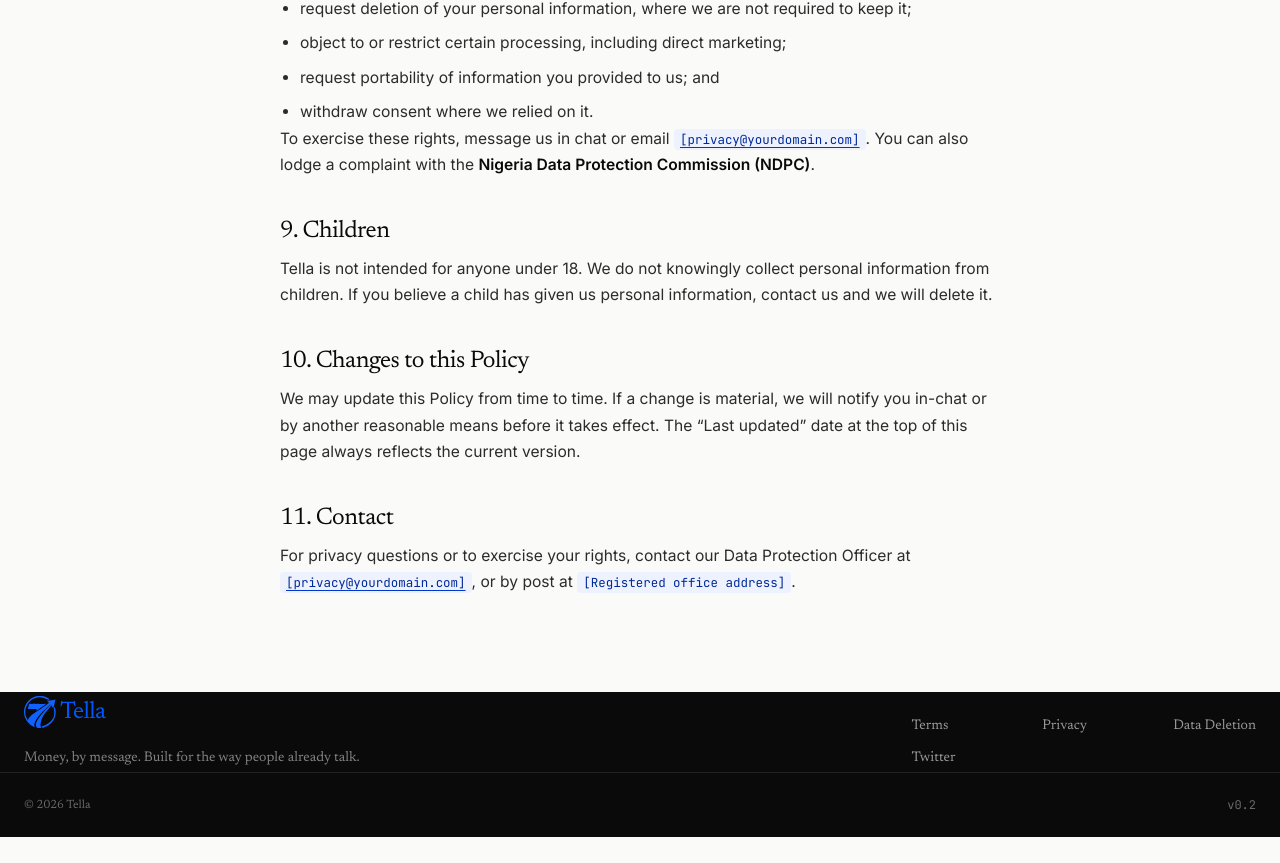
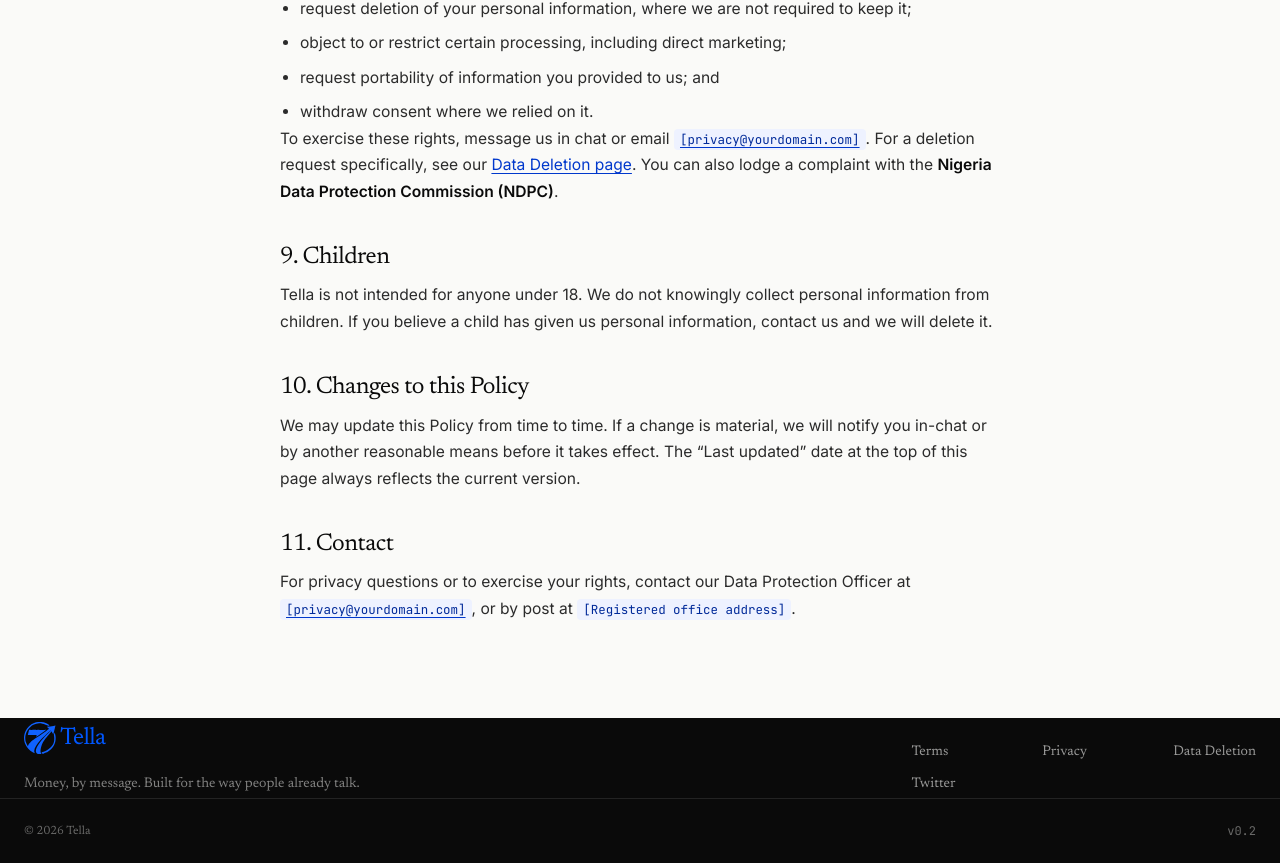
Before and after one commit to ibochivincent-lang/meirei, a Next.js app: page /privacy in a window 1280 px wide. Shown: the part 2899-3762 px from the top of the page. Before the commit the page ends 3736 px from the top, so only its background shows below. Built offline with nearby package versions, Linux system fonts and the light colour scheme.

Commit message:
feat: cross-link data deletion page from privacy policy rights section

```diff
--- a/app/(legal)/privacy/page.tsx
+++ b/app/(legal)/privacy/page.tsx
@@ -268,6 +268,10 @@
           <a href="mailto:privacy@example.com" className="legal-link">
             <Placeholder>[privacy@yourdomain.com]</Placeholder>
           </a>
+          . For a deletion request specifically, see our{" "}
+          <a href="/data-deletion" className="legal-link">
+            Data Deletion page
+          </a>
           . You can also lodge a complaint with the{" "}
           <strong>Nigeria Data Protection Commission (NDPC)</strong>.
         </p>
```
